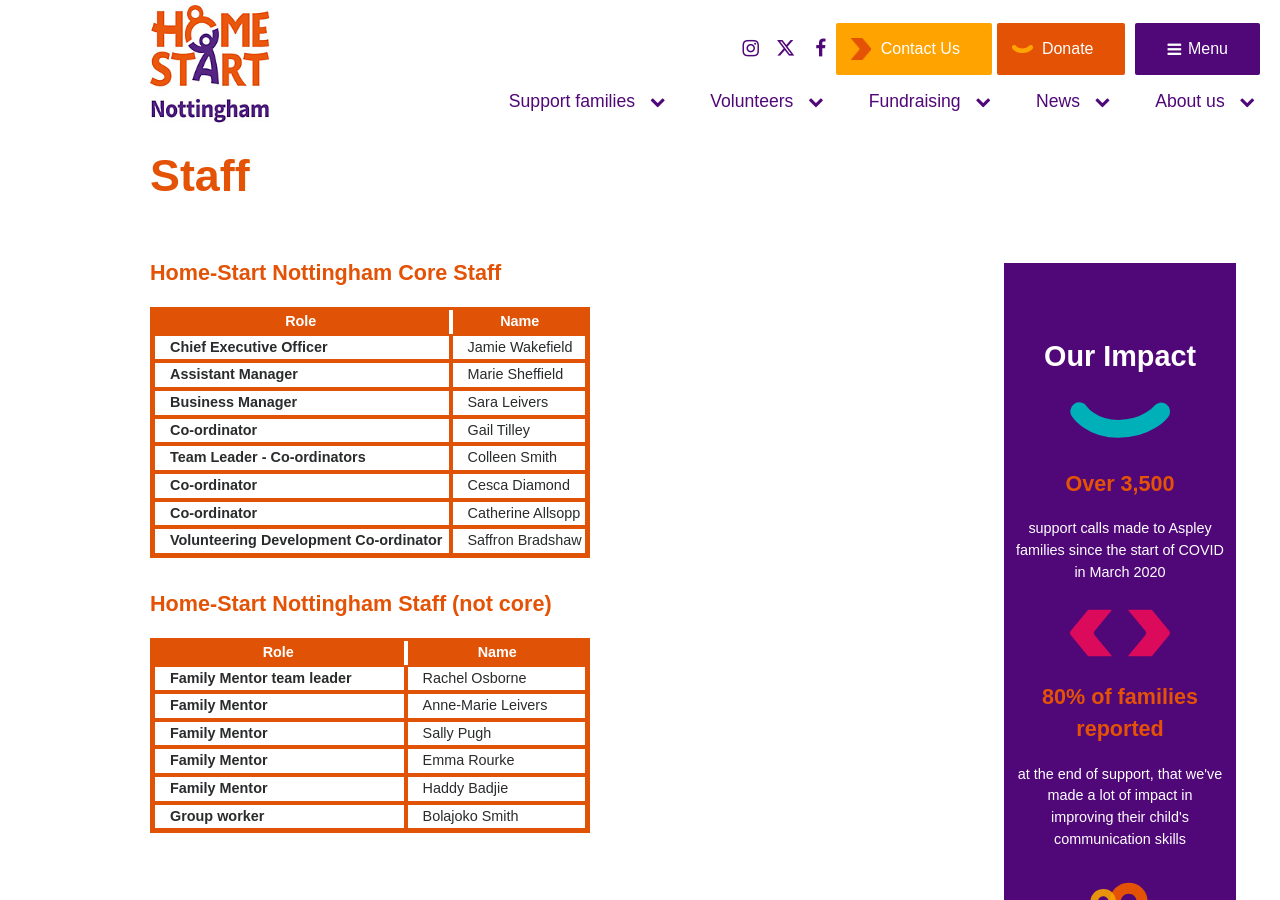
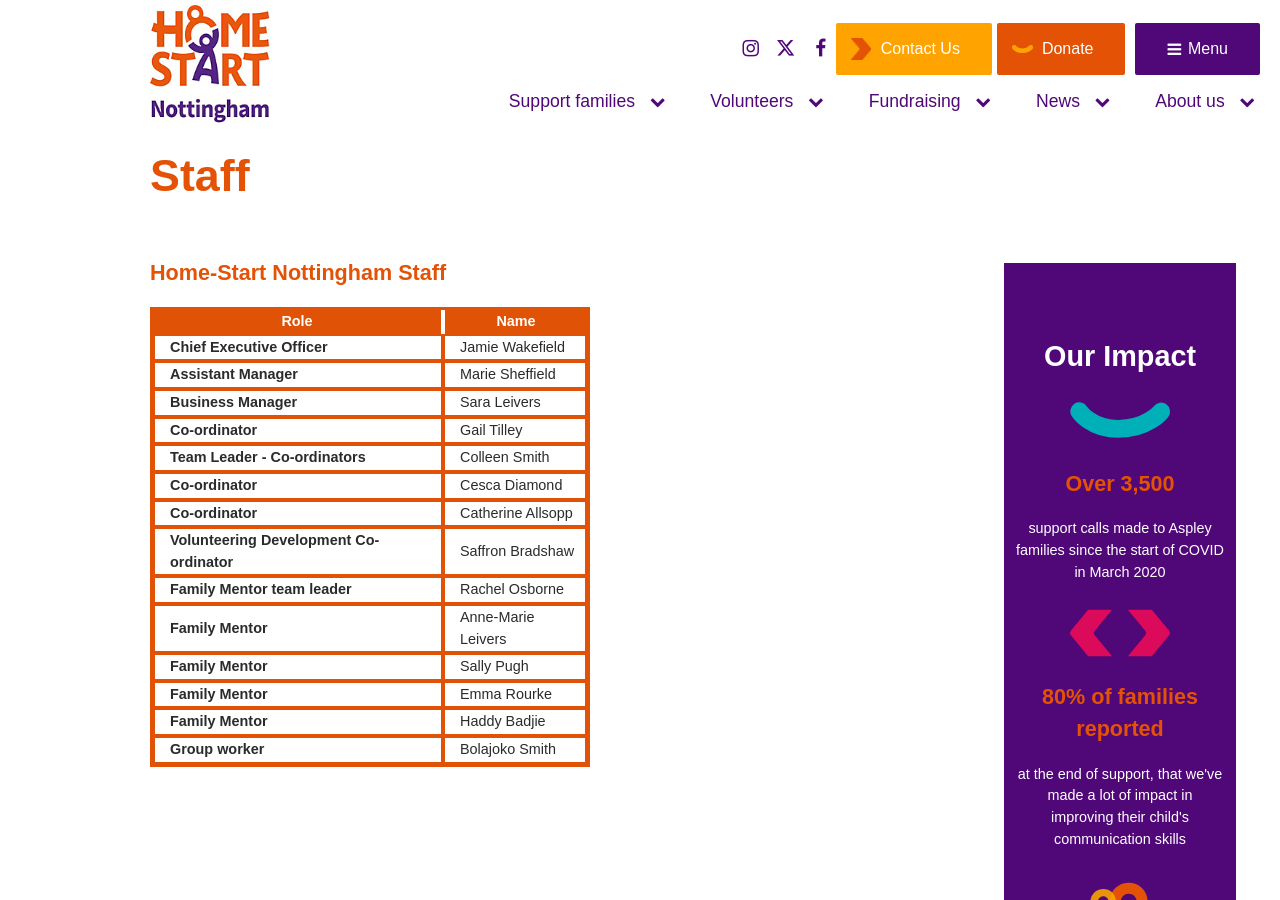
Before and after one commit to home-startnottingham/home-startnottingham.github.io, a Jekyll site: the page built from pages/general/staff.md, in a window 1280 px wide and 900 px high, scrolled down 410 px. Built offline with Jekyll 4.4.1, drawn with Linux system fonts in a browser that asks for light colours; nearby versions of some CDN libraries.

```diff
--- a/pages/general/staff.md
+++ b/pages/general/staff.md
@@ -6,7 +6,7 @@ pageImage: /assets/img/staff_new.jpg
 hasImpact: true
 ---
 
-## Home-Start Nottingham Core Staff
+## Home-Start Nottingham Staff
 
 | Role	| Name |
 | --- | --- |
@@ -18,12 +18,6 @@ hasImpact: true
 | Co-ordinator	| Cesca Diamond |
 | Co-ordinator	| Catherine Allsopp |
 | Volunteering Development Co-ordinator	| Saffron Bradshaw |
-{: .staffContainer }
-
-## Home-Start Nottingham Staff (not core)
-
-| Role	| Name |
-| --- | --- |
 | Family Mentor team leader	| Rachel Osborne |
 | Family Mentor	| Anne-Marie Leivers |
 | Family Mentor	| Sally Pugh |
```
Also changed, not shown: pages/general/families-info.md (added, +30 -0 lines), pages/general/group.md (deleted, +0 -10 lines).
